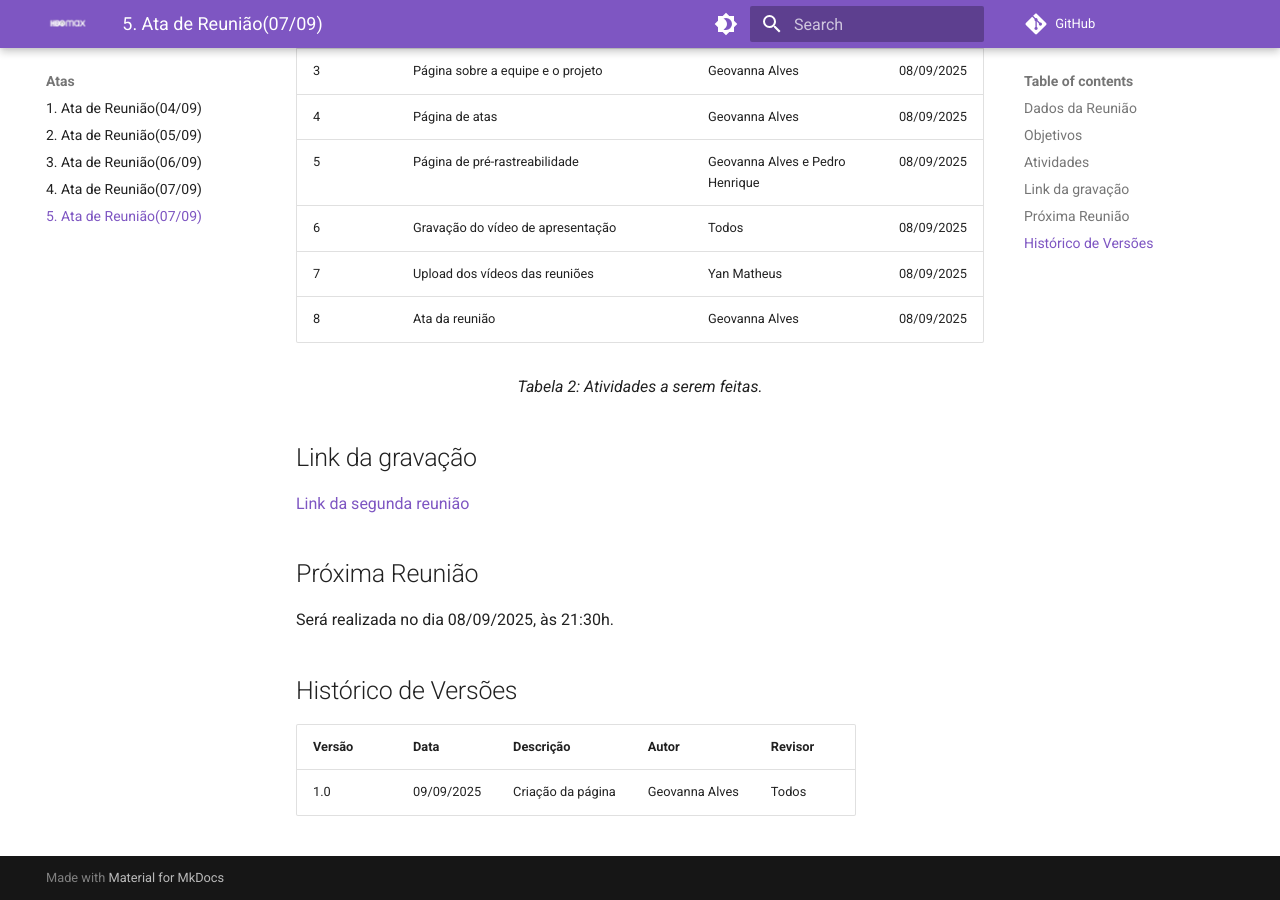
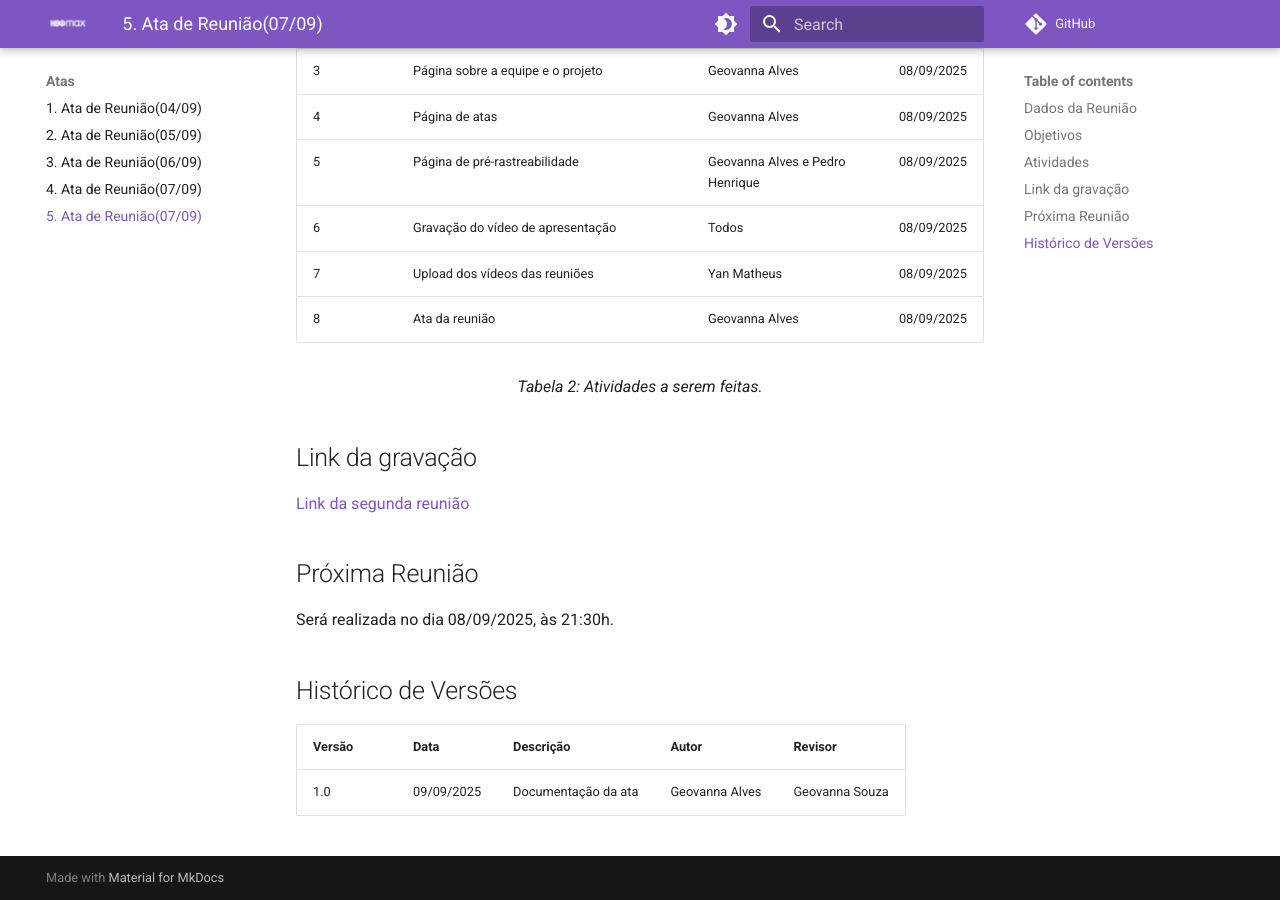
Before and after one commit to Requisitos-de-Software/2025.2-Grupo05, an MkDocs documentation site: the page built from docs/Atas/ata07-09.md, in a window 1280 px wide and 900 px high, scrolled down 868 px. Built offline with MkDocs 1.6.1 and Material for MkDocs 9.7.7, drawn with Linux system fonts in a browser that asks for light colours; comment, search, counter and statistics services are not loaded.

Commit message:
Update ata07-09.md

```diff
--- a/docs/Atas/ata07-09.md
+++ b/docs/Atas/ata07-09.md
@@ -44,4 +44,4 @@ Será realizada no dia 08/09/2025, às 21:30h.
 
 | Versão | Data       | Descrição                   | Autor             | Revisor         |
 |--------|------------|-----------------------------|-------------------|-----------------|
-| 1.0    | 09/09/2025 | Criação da página           |  Geovanna Alves   |    Todos        |
+| 1.0    | 09/09/2025 | Documentação da ata          |  Geovanna Alves   |    Geovanna Souza        |
```
